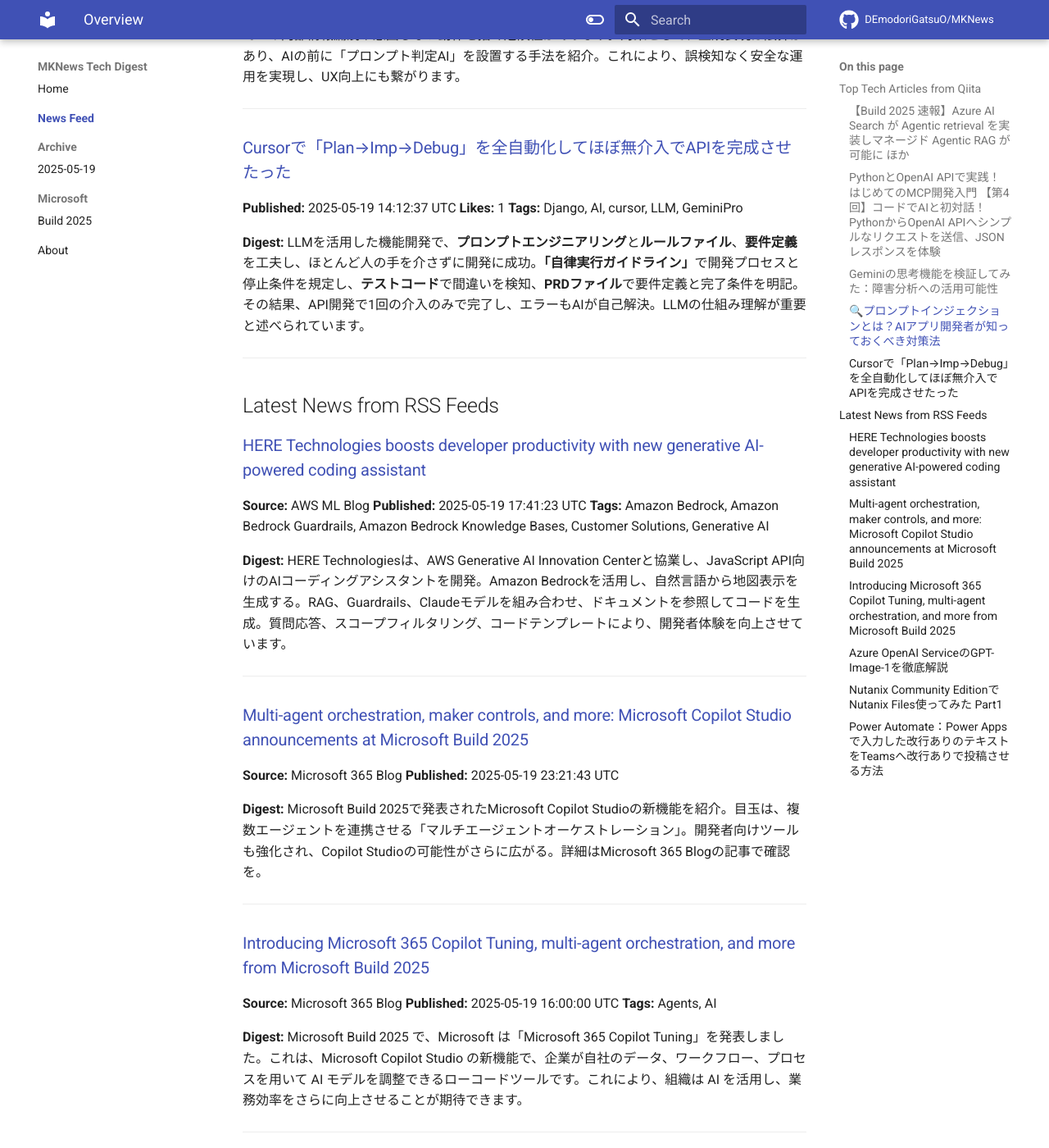
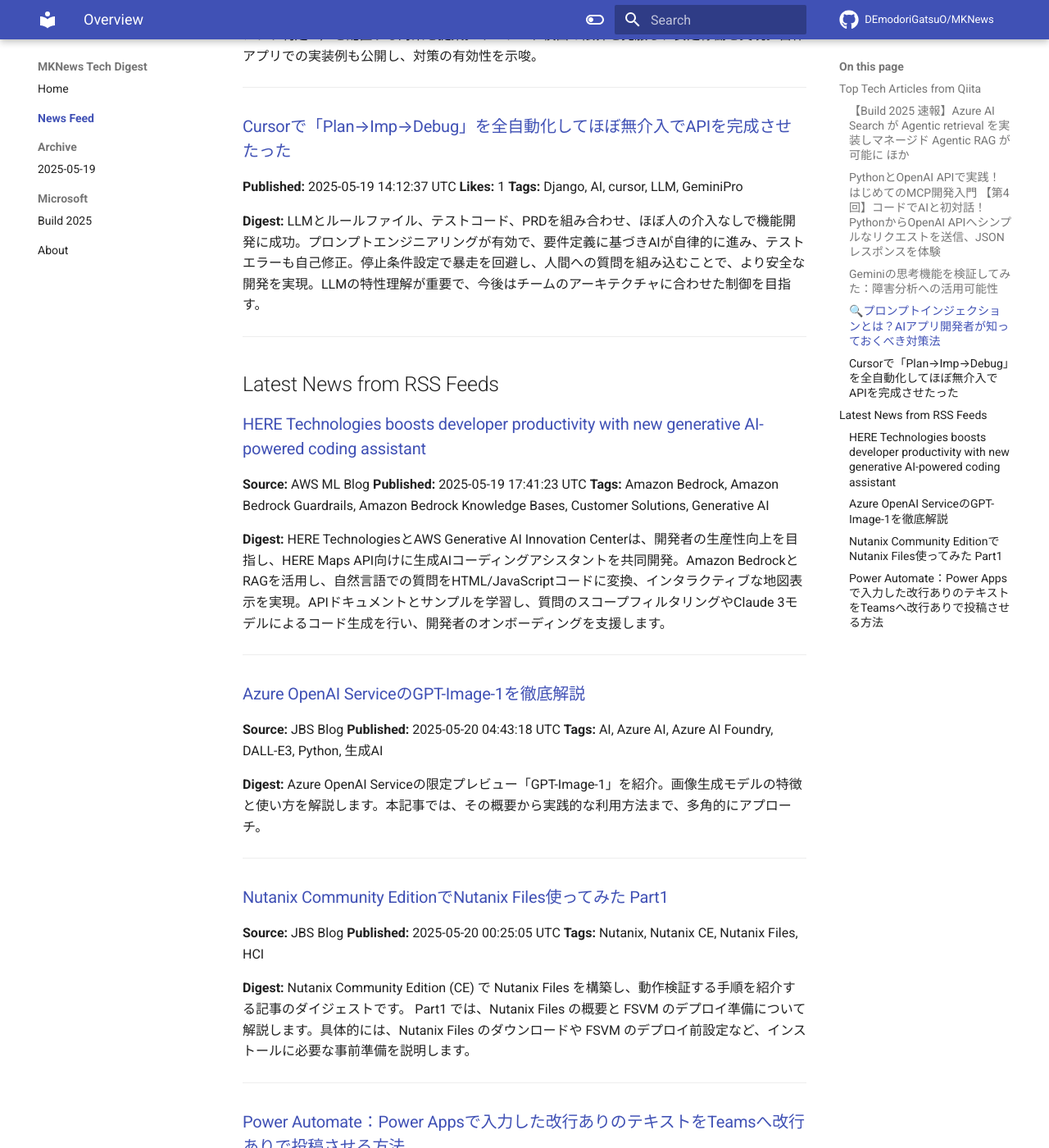
Before and after one commit to DEmodoriGatsuO/MKNews, an MkDocs documentation site: the page built from docs/news/index.md, in a window 1280 px wide and 1400 px high, scrolled down 1203 px. Shown: the whole window at 82% size. Built offline with MkDocs 1.6.1 and Material for MkDocs 9.7.7, drawn with Linux system fonts in a browser that asks for light colours; comment, search, counter and statistics services are not loaded; some of the changed text lies outside the part shown.

Commit message:
Automated AI Tech Digest - 2025-05-20

```diff
--- a/docs/news/index.md
+++ b/docs/news/index.md
@@ -10,7 +10,7 @@
 **Tags:** Azure, AI, OpenAI, AzureAISearch
 
 **Digest:**
-Microsoft Build 2025で、Azure AI Searchが**Agentic retrieval**をプレビュー。AIエージェントが複雑なクエリを分解し、最大40%精度向上を目指します。また、ADLS Gen2での**ドキュメントレベルアクセス制御**、マルチベクター、セマンティックランキング統合なども強化。Azure Logic Apps連携やマルチモーダル検索も可能に。さらに、GenAIプロンプトスキルやドキュメントレイアウトスキルも追加されました。
+Microsoft Build 2025 で、Azure AI Search が大幅に進化。**Agentic retrieval** が実装され、AIエージェントが複雑な質問に最大40%精度向上。さらに、**ドキュメントレベルのアクセス権限管理**がADLS Gen2で可能に。マルチベクター、セマンティックランキング、Logic Apps統合、マルチモーダル検索、GenAIプロンプトスキルなど、様々な機能がプレビューで利用可能に。
 
 ---
 
@@ -20,7 +20,7 @@
 **Tags:** Python, AI, MCP, LLM, ModelContextProtocol
 
 **Digest:**
-OpenAI APIを使い、Pythonコードからgpt-3.5-turboに猫のジョークを依頼。**APIキー**と**.envファイル**、**JSON**形式のレスポンス、APIコールの仕組みを体験。**HTTP POST**リクエストで指示を送信し、AIの応答を取得、**プロンプト**と**max_tokens**を設定。API利用状況（トークン数）も確認。次回はプロンプトエンジニアリングについて解説予定。
+OpenAI APIとPythonでAI対話を実現。`gpt-3.5-turbo` を使用し、APIキーを `.env` ファイルと `.gitignore` で安全管理。JSON形式のレスポンスからAIのメッセージとトークン数を取り出す。HTTPリクエスト、APIコール、プロンプト、`first_ai_dialogue.py` の作成を通じて、AIとの初対話に成功。次回はプロンプトエンジニアリングを学習。
 
 ---
 
@@ -30,7 +30,7 @@
 **Tags:** Python, Google, 障害調査, Gemini, 思考
 
 **Digest:**
-Gemini 2.5の「ThinkingConfig」を活用し、AIの内部思考を可視化して障害分析を深めた事例を紹介。Webアプリ「MyApp」の認証エラーに対し、AIは思考ステップを記録し、原因分析の妥当性評価や追加対策案を提案。API仕様の明確化やヘッダー検証の自動化など、予防的対策の重要性を示唆。実装例としてPythonコードも提示。
+Gemini 2.5の「ThinkingConfig」はAI思考を可視化し、障害分析を多角的に支援。架空Webアプリの認証エラー分析で、内部思考過程から「ヘッダー検証自動化」「モニタリング強化」等の追加対策案を提案。AIは原因評価、対策評価、水平展開の可能性検討を行い、分析力向上やチーム内議論活性化に貢献。最終判断はエンジニアの経験と組み合わせるべき。
 
 ---
 
@@ -40,7 +40,7 @@
 **Tags:** Security, AI, 生成AI, ChatGPT, LLM
 
 **Digest:**
-AIチャットボット開発で直面した「プロンプトインジェクション」問題。悪意ある入力でAIの内部情報漏洩や意図しない動作を招く危険性があります。対策として、正規表現は限界があり、AIの前に「プロンプト判定AI」を設置する手法を紹介。これにより、誤検知なく安全な運用を実現し、UX向上にも繋がります。
+AIチャットボット開発で直面する「プロンプトインジェクション」の脅威を紹介。悪意ある入力でAIのルールやビジネスモデルが漏洩する危険性に対し、著者はAIの前に別のAI（プロンプト判定AI）を配置する対策を提案。キーワード検出の限界を克服し、安定稼働を実現。自作アプリでの実装例も公開し、対策の有効性を示唆。
 
 ---
 
@@ -50,7 +50,7 @@
 **Tags:** Django, AI, cursor, LLM, GeminiPro
 
 **Digest:**
-LLMを活用した機能開発で、**プロンプトエンジニアリング**と**ルールファイル**、**要件定義**を工夫し、ほとんど人の手を介さずに開発に成功。**「自律実行ガイドライン」**で開発プロセスと停止条件を規定し、**テストコード**で間違いを検知、**PRDファイル**で要件定義と完了条件を明記。その結果、API開発で1回の介入のみで完了し、エラーもAIが自己解決。LLMの仕組み理解が重要と述べられています。
+LLMとルールファイル、テストコード、PRDを組み合わせ、ほぼ人の介入なしで機能開発に成功。プロンプトエンジニアリングが有効で、要件定義に基づきAIが自律的に進み、テストエラーも自己修正。停止条件設定で暴走を回避し、人間への質問を組み込むことで、より安全な開発を実現。LLMの特性理解が重要で、今後はチームのアーキテクチャに合わせた制御を目指す。
 
 ---
 
@@ -63,26 +63,7 @@
 **Tags:** Amazon Bedrock, Amazon Bedrock Guardrails, Amazon Bedrock Knowledge Bases, Customer Solutions, Generative AI
 
 **Digest:**
-HERE Technologiesは、AWS Generative AI Innovation Centerと協業し、JavaScript API向けのAIコーディングアシスタントを開発。Amazon Bedrockを活用し、自然言語から地図表示を生成する。RAG、Guardrails、Claudeモデルを組み合わせ、ドキュメントを参照してコードを生成。質問応答、スコープフィルタリング、コードテンプレートにより、開発者体験を向上させています。
-
----
-
-### [Multi-agent orchestration, maker controls, and more: Microsoft Copilot Studio announcements at Microsoft Build 2025](https://www.microsoft.com/en-us/microsoft-copilot/blog/copilot-studio/multi-agent-orchestration-maker-controls-and-more-microsoft-copilot-studio-announcements-at-microsoft-build-2025/)
-**Source:** Microsoft 365 Blog
-**Published:** 2025-05-19 23:21:43 UTC
-
-**Digest:**
-Microsoft Build 2025で発表されたMicrosoft Copilot Studioの新機能を紹介。目玉は、複数エージェントを連携させる「マルチエージェントオーケストレーション」。開発者向けツールも強化され、Copilot Studioの可能性がさらに広がる。詳細はMicrosoft 365 Blogの記事で確認を。
-
----
-
-### [Introducing Microsoft 365 Copilot Tuning, multi-agent orchestration, and more from Microsoft Build 2025](https://www.microsoft.com/en-us/microsoft-365/blog/2025/05/19/introducing-microsoft-365-copilot-tuning-multi-agent-orchestration-and-more-from-microsoft-build-2025/)
-**Source:** Microsoft 365 Blog
-**Published:** 2025-05-19 16:00:00 UTC
-**Tags:** Agents, AI
-
-**Digest:**
-Microsoft Build 2025 で、Microsoft は「Microsoft 365 Copilot Tuning」を発表しました。これは、Microsoft Copilot Studio の新機能で、企業が自社のデータ、ワークフロー、プロセスを用いて AI モデルを調整できるローコードツールです。これにより、組織は AI を活用し、業務効率をさらに向上させることが期待できます。
+HERE TechnologiesとAWS Generative AI Innovation Centerは、開発者の生産性向上を目指し、HERE Maps API向けに生成AIコーディングアシスタントを共同開発。Amazon BedrockとRAGを活用し、自然言語での質問をHTML/JavaScriptコードに変換、インタラクティブな地図表示を実現。APIドキュメントとサンプルを学習し、質問のスコープフィルタリングやClaude 3モデルによるコード生成を行い、開発者のオンボーディングを支援します。
 
 ---
 
@@ -92,7 +73,7 @@
 **Tags:** AI, Azure AI, Azure AI Foundry, DALL-E3, Python, 生成AI
 
 **Digest:**
-Azure OpenAI Serviceの限定プレビュー「GPT-Image-1」について、その概要と使い方を解説。GPT-Image-1は、画像生成モデルであり、その特徴や実践的な利用方法を詳細に説明します。本記事では、この革新的な技術の全体像と、具体的な活用方法を明らかにしていきます。
+Azure OpenAI Serviceの限定プレビュー「GPT-Image-1」を紹介。画像生成モデルの特徴と使い方を解説します。本記事では、その概要から実践的な利用方法まで、多角的にアプローチ。
 
 ---
 
@@ -102,7 +83,7 @@
 **Tags:** Nutanix, Nutanix CE, Nutanix Files, HCI
 
 **Digest:**
-Nutanix Community Edition (CE) でのNutanix Files構築手順を解説。 Part1では、Nutanix Filesの概要とFSVMデプロイ準備を紹介。具体的には、Nutanix Filesの概要説明、インストール、事前準備としてファイルのダウンロード、FSVMデプロイ前の設定を行います。Nutanix CE環境でファイルサーバを構築するための第一歩です。
+Nutanix Community Edition (CE) で Nutanix Files を構築し、動作検証する手順を紹介する記事のダイジェストです。 Part1 では、Nutanix Files の概要と FSVM のデプロイ準備について解説します。具体的には、Nutanix Files のダウンロードや FSVM のデプロイ前設定など、インストールに必要な事前準備を説明します。
 
 ---
 
@@ -112,6 +93,6 @@
 **Tags:** Power Platform, Power Automate, Power Apps
 
 **Digest:**
-Power AppsとTeams連携で改行が消える問題に対し、メッセージを整える解決策を紹介。Power Appsで改行文字を認識させ、Teamsに正しく表示させるための工夫を解説します。具体的には、Substitute関数などを活用し、改行を保持する方法を説明します。
+Power AppsとMicrosoft Teams連携で改行が消える問題への対処法を紹介。Power Appsで作成したテキストをTeamsへ送信する際、改行コードを正しく処理し、メッセージの見た目を保つための具体的な解決策を解説します。Teams上での表示を整えるための工夫が凝らされています。
 
 ---
```
